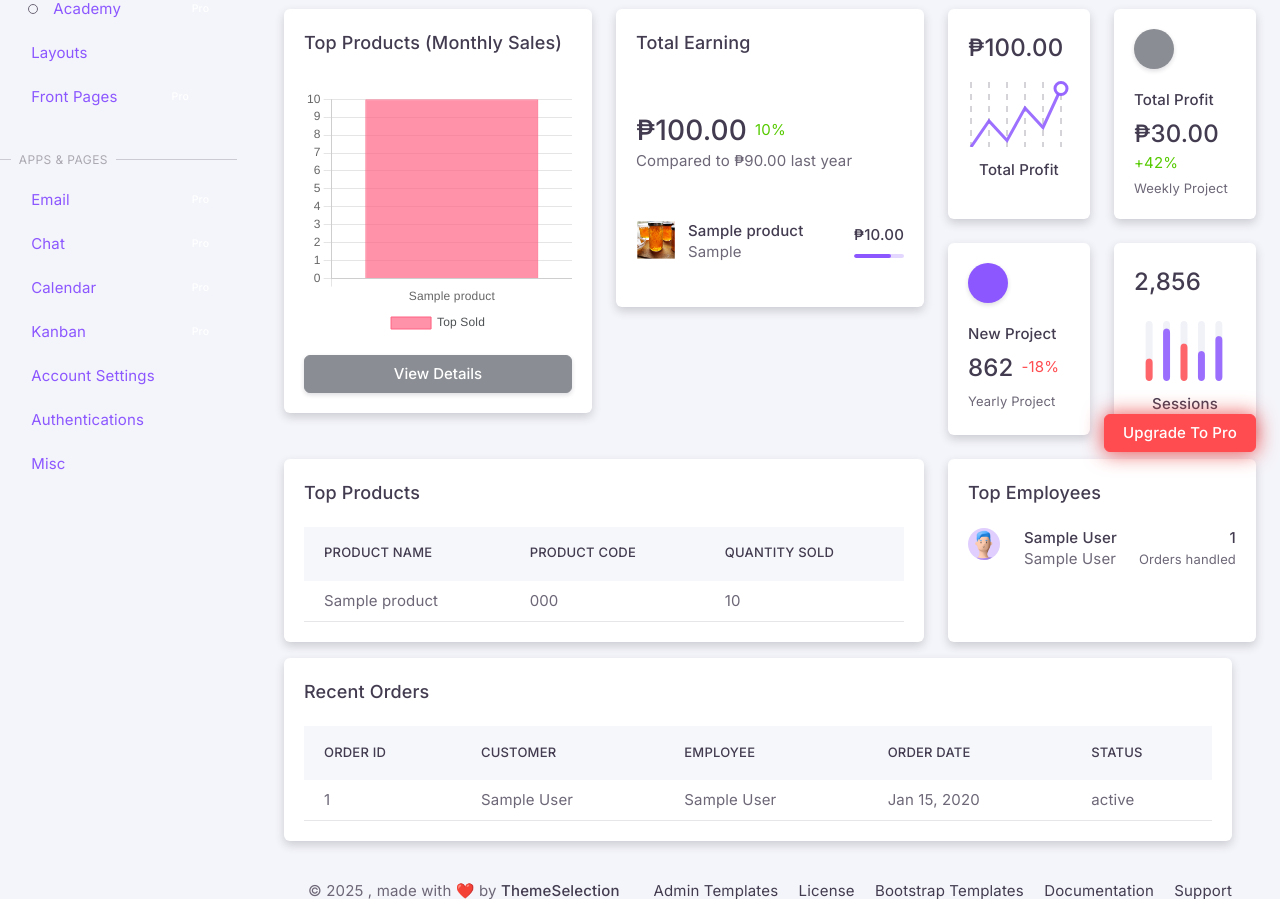
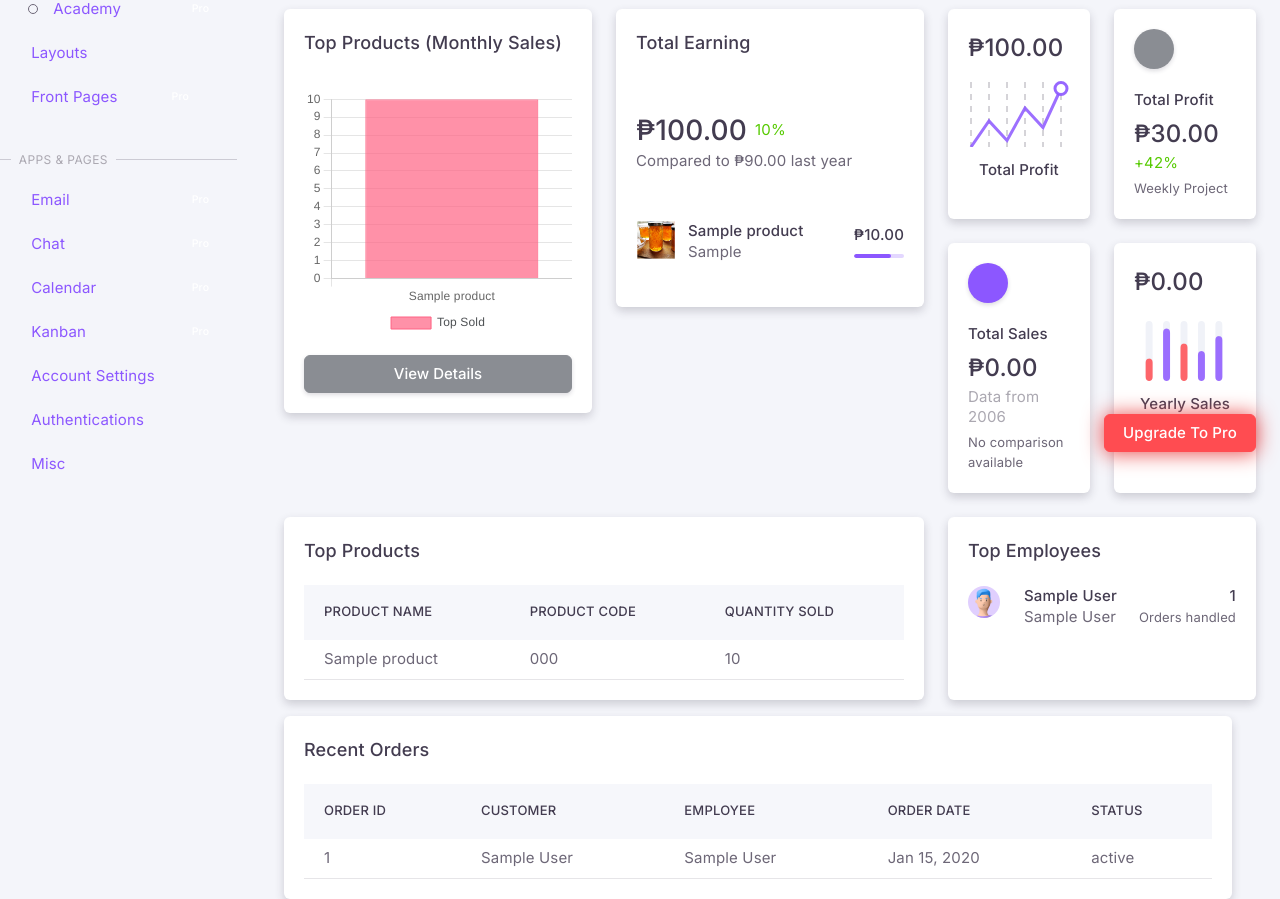
Before and after one commit to Alexispoito/Django-Materio, a Django app: page / in a window 1280 px wide. Shown: the part 300-1199 px from the top of the page. Run offline with Django 5.2, Linux system fonts and the light colour scheme; tables that the repository leaves empty hold one stand-in row (values such as "Sample post"); some libraries are stand-ins or nearby versions.

Commit message:
Finalizing the four cards

```diff
--- a/dashboard/views.py
+++ b/dashboard/views.py
@@ -22,6 +22,13 @@ def dashboard(request):
     top_earning_products = Products.objects.order_by('-list_price')[:3]
 
     weekly_profit = total_earnings * Decimal('0.3')  # Example value (30% of total)
+
+    # Yearly sales for 2006
+    sales_2006 = OrderDetails.objects.filter(
+        order__order_date__year=2006
+    ).aggregate(
+        total=Sum(F('quantity') * F('unit_price'), output_field=DecimalField())
+    )['total'] or Decimal('0.00')
 
     product_icons = [
         static('img/products/marmalade.png'),
@@ -48,6 +55,7 @@ def dashboard(request):
         },
         'weekly_profit': weekly_profit,
         'total_earnings': total_earnings,
+        'sales_2006': sales_2006,
         'last_year_earnings': last_year_earnings,
         'growth_percent': growth_percent,
         'top_clients': top_clients,
--- a/templates/dashboard/index.html
+++ b/templates/dashboard/index.html
@@ -1067,7 +1067,7 @@
                     </div>
                     <!--/ Total Profit Weekly Project -->
 
-                    <!-- New Yearly Project -->
+                    <!-- Yearly Sales (Static: 2006 Only) -->
                     <div class="col-sm-6">
                       <div class="card h-100">
                         <div class="card-header d-flex align-items-center justify-content-between">
@@ -1094,29 +1094,32 @@
                           </div>
                         </div>
                         <div class="card-body">
-                          <h6 class="mb-1">New Project</h6>
+                          {% load humanize %}
+                          <h6 class="mb-1">Total Sales</h6>
                           <div class="d-flex flex-wrap mb-1 align-items-center">
-                            <h4 class="mb-0 me-2">862</h4>
-                            <p class="text-danger mb-0">-18%</p>
+                            <h4 class="mb-0 me-2">₱{{ sales_2006|floatformat:2|intcomma }}</h4>
+                            <p class="text-muted mb-0">Data from 2006</p>
                           </div>
-                          <small>Yearly Project</small>
+                          <small>No comparison available</small>
                         </div>
                       </div>
                     </div>
-                    <!--/ New Yearly Project -->
-                    <!-- Sessions chart -->
+                    <!--/ Yearly Sales -->
+
+                   <!-- Yearly Sales from 2006 -->
                   <div class="col-sm-6">
                     <div class="card h-100">
                       <div class="card-header pb-0">
-                          <h4 class="mb-0">2,856</h4>
+                        <h4 class="mb-0">₱{{ sales_2006|floatformat:2|intcomma }}</h4>
                       </div>
                       <div class="card-body">
                         <div id="sessionsColumnChart" class="mb-3"></div>
-                          <h6 class="text-center mb-0">Sessions</h6>
+                        <h6 class="text-center mb-0">Yearly Sales (2006)</h6>
                       </div>
                     </div>
                   </div>
-                    <!--/ Sessions chart -->
+                  <!--/ Yearly Sales from 2006 -->
+
                   </div>
                 </div>
                 <!--/ four cards -->
```
Lines whose indentation alone changed are shown as unchanged.
